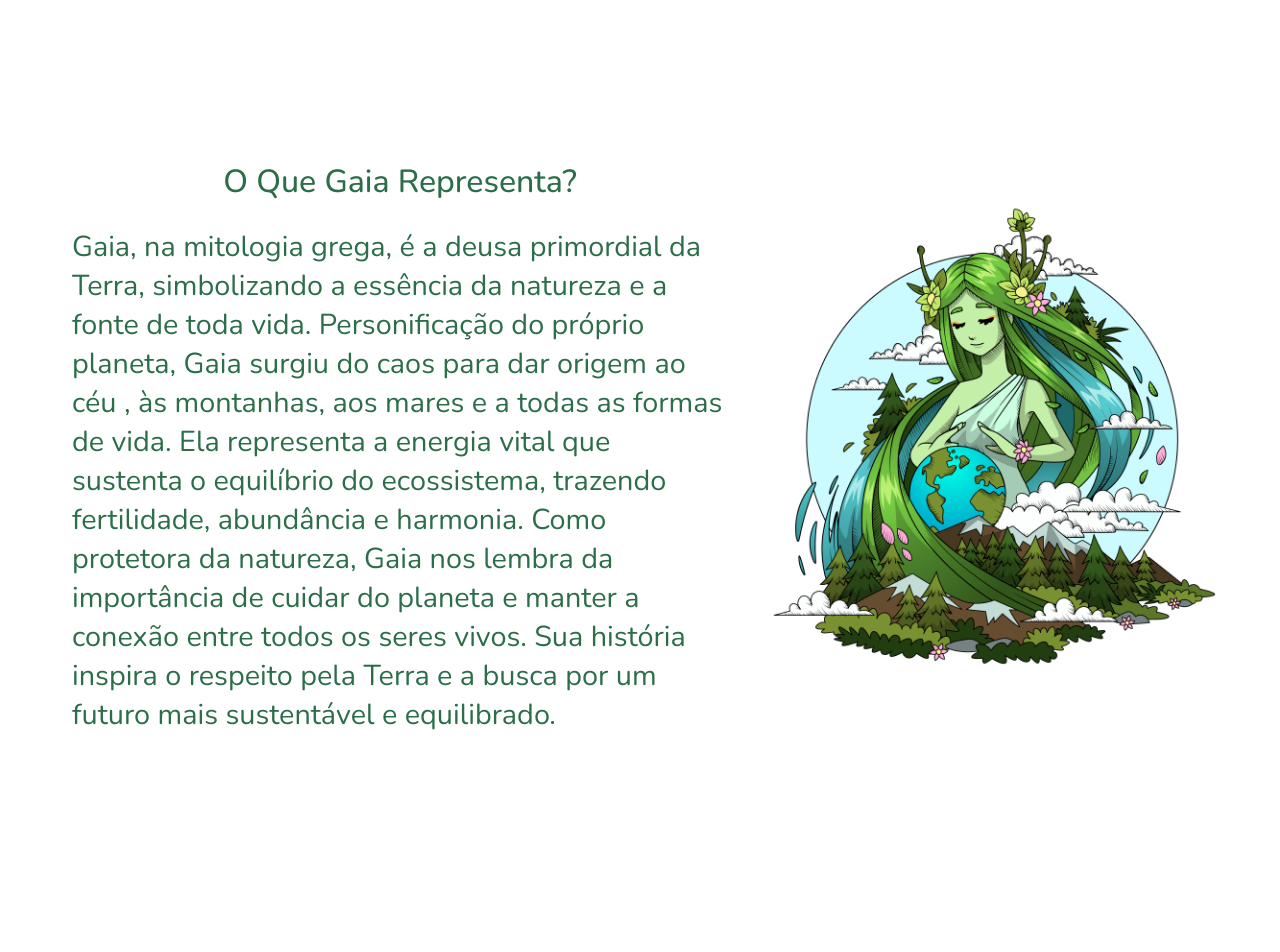
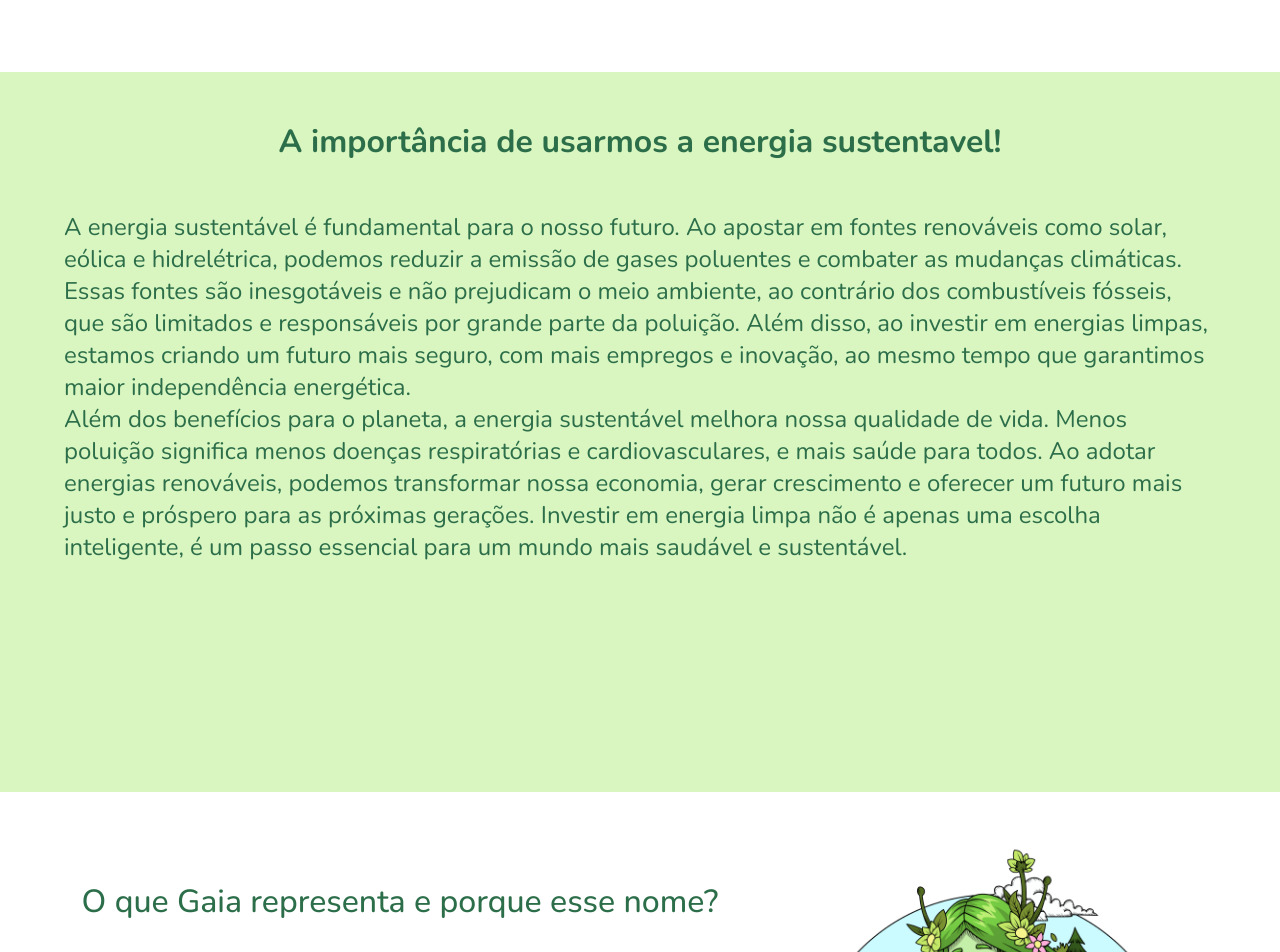
Before and after one commit to ViniciusSantanaa/global_2, a Next.js app: page / in a window 1280 px wide. Shown: the part 840-1792 px from the top of the page. Before the commit the page ends 1646 px from the top, so only its background shows below. Built offline with nearby package versions, Linux system fonts and the light colour scheme; a web font is replaced by a local one.

Commit message:
arrumando a página principal

```diff
--- a/src/app/page.module.css
+++ b/src/app/page.module.css
@@ -28,18 +28,39 @@
     font-weight: bold;
 }
 
-.ajustes_div_gaia{
+.section_texto_sustentavel{
+    background-color: #D9F5C0;
+    height: 90vh;
+}
+
+.texto_sustentavel_titulo{
+    color: var(--cor-verde);
+    font-size: 2rem;
+    text-align: center;
+    padding-top: 3rem;
+}
+
+.texto_sustentavel_texto{
+    color: var(--cor-verde);
+    font-size: 1.5rem;
+    padding-top: 3rem;
+    width: 90%;
+    margin-left: auto;
+    margin-right: auto;
+}
+
+.ajustes_section_gaia{
     display: flex;
     padding: 3rem;
 }
 
-.div_gaia{
+.section_gaia{
     width: 70%;
     display: flex;
     flex-direction: column;
 }
 
-.div_imagem_gaia{
+.section_imagem_gaia{
     display: flex;
     align-items: center;
 }
@@ -47,6 +68,7 @@
 .h1_gaia{
     color: var(--cor-verde);
     font-family: var(--fonte-texto);
+    font-size: 2rem;
     font-weight: 500;
     text-align: center;
     margin-top: 2.5rem;
@@ -54,7 +76,7 @@
 
 .texto_gaia{
     color: var(--cor-verde);
-    font-size: 1.8rem;
+    font-size: 1.5rem;
     padding: 1.5rem;
 }
 
--- a/src/app/page.tsx
+++ b/src/app/page.tsx
@@ -17,15 +17,20 @@ export default function Home() {
           </div>
         </section>
 
-        <div className={styles.ajustes_div_gaia}>
-          <div className={styles.div_gaia}>
-            <h1 className={styles.h1_gaia}>O Que Gaia Representa?</h1>
+        <section className={styles.section_texto_sustentavel}>
+          <h2 className={styles.texto_sustentavel_titulo}>A importância de usarmos a energia sustentavel!</h2>
+          <p className={styles.texto_sustentavel_texto}>A energia sustentável é fundamental para o nosso futuro. Ao apostar em fontes renováveis como solar, eólica e hidrelétrica, podemos reduzir a emissão de gases poluentes e combater as mudanças climáticas. Essas fontes são inesgotáveis e não prejudicam o meio ambiente, ao contrário dos combustíveis fósseis, que são limitados e responsáveis por grande parte da poluição. Além disso, ao investir em energias limpas, estamos criando um futuro mais seguro, com mais empregos e inovação, ao mesmo tempo que garantimos maior independência energética.<br />Além dos benefícios para o planeta, a energia sustentável melhora nossa qualidade de vida. Menos poluição significa menos doenças respiratórias e cardiovasculares, e mais saúde para todos. Ao adotar energias renováveis, podemos transformar nossa economia, gerar crescimento e oferecer um futuro mais justo e próspero para as próximas gerações. Investir em energia limpa não é apenas uma escolha inteligente, é um passo essencial para um mundo mais saudável e sustentável.</p>
+        </section>
+
+        <section className={styles.ajustes_section_gaia}>
+          <div className={styles.section_gaia}>
+            <h1 className={styles.h1_gaia}>O que Gaia representa e porque esse nome?</h1>
             <p className={styles.texto_gaia}>Gaia, na mitologia grega, é a deusa primordial da Terra, simbolizando a essência da natureza e a fonte de toda vida. Personificação do próprio planeta, Gaia surgiu do caos para dar origem ao céu , às montanhas, aos mares e a todas as formas de vida. Ela representa a energia vital que sustenta o equilíbrio do ecossistema, trazendo fertilidade, abundância e harmonia. Como protetora da natureza, Gaia nos lembra da importância de cuidar do planeta e manter a conexão entre todos os seres vivos. Sua história inspira o respeito pela Terra e a busca por um futuro mais sustentável e equilibrado.</p>
           </div>
-          <div className={styles.div_imagem_gaia}>
+          <div className={styles.section_imagem_gaia}>
             <Image src={Gaia} alt={"Imagem da Deusa Gaia"} className={styles.imagem_gaia}/>
           </div>
-        </div>
+        </section>
       </main>
       </>
   )
```
